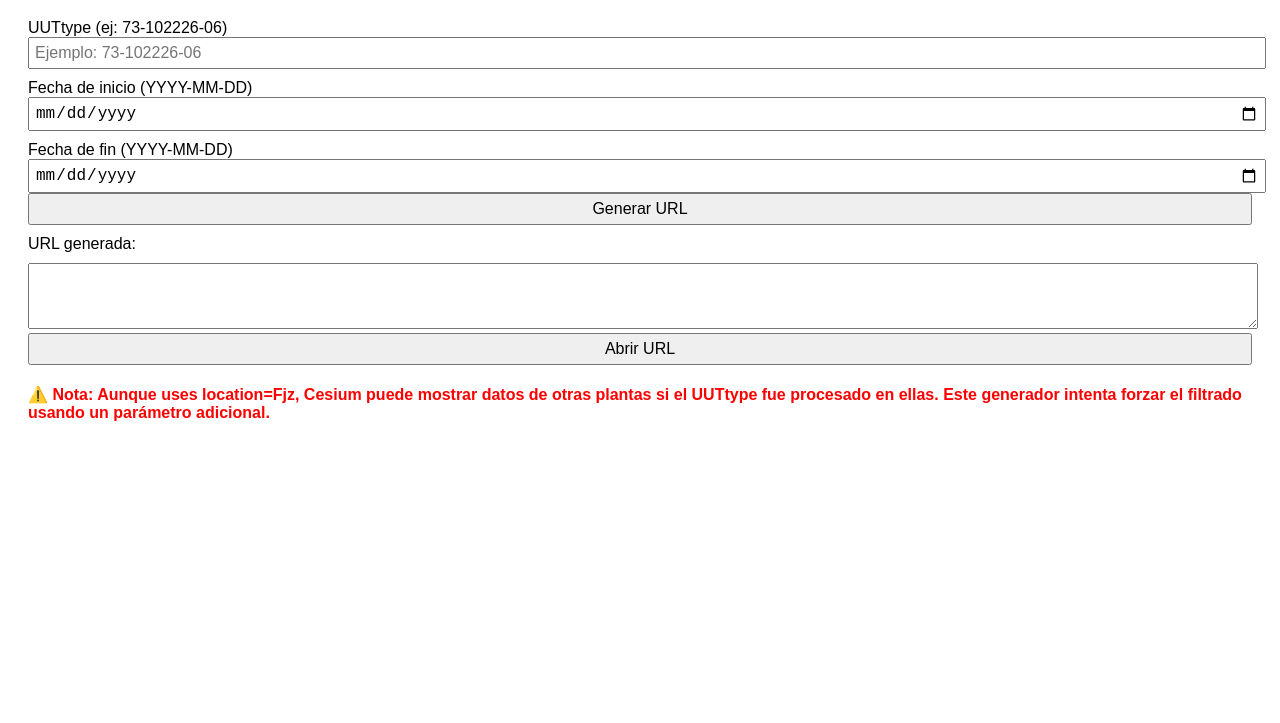
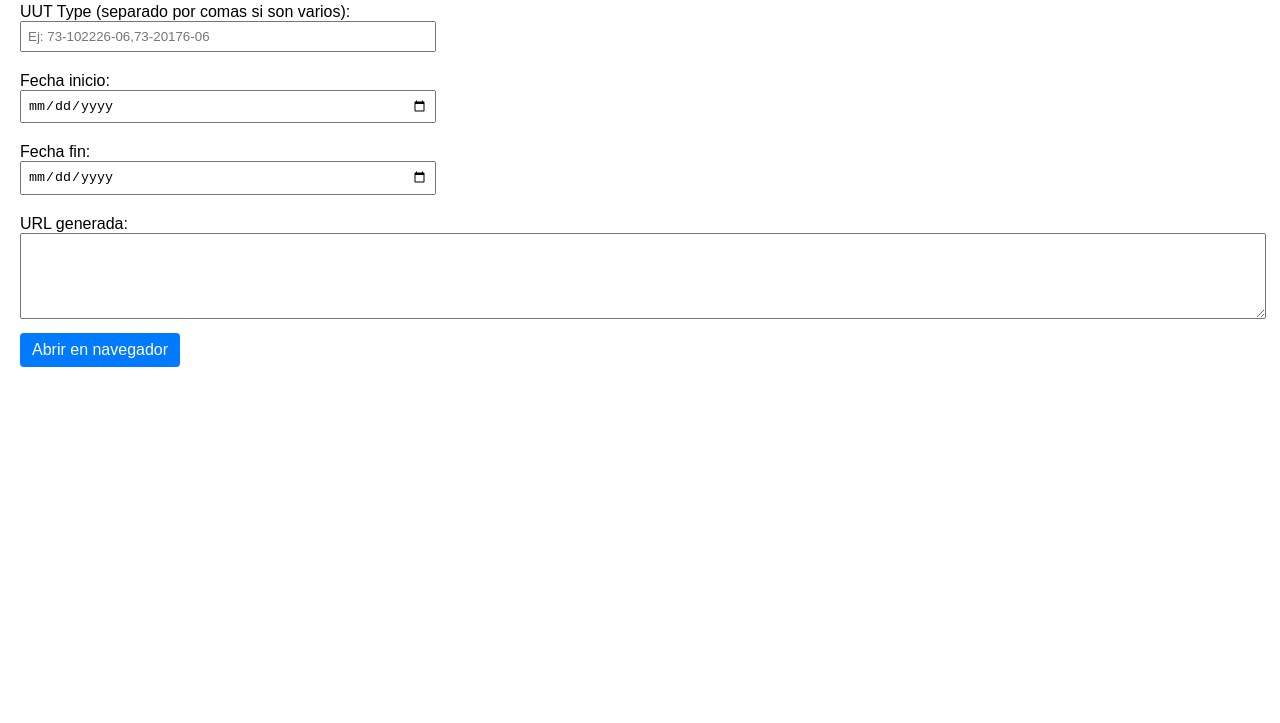
Before and after one commit to carmacorte/URL-to-Cesium, a plain HTML site: page cesium_url_generator_chrome_ios.html in a window 1280 px wide. Shown: the part 77-800 px from the top of the page. Drawn offline with Linux system fonts and the light colour scheme.

Commit message:
Actualizar cesium_url_generator_chrome_ios.html

```diff
--- a/cesium_url_generator_chrome_ios.html
+++ b/cesium_url_generator_chrome_ios.html
@@ -1,65 +1,81 @@
 <!DOCTYPE html>
-<html lang="es">
+<html lang="en">
 <head>
   <meta charset="UTF-8" />
-  <title>Generador de URL para Cesium</title>
+  <meta name="viewport" content="width=device-width, initial-scale=1.0"/>
+  <title>Cesium URL Generator (FJZ only)</title>
   <style>
-    body { font-family: Arial, sans-serif; padding: 20px; }
-    label { display: block; margin-top: 10px; }
-    input, button { font-size: 16px; padding: 5px; width: 100%; }
-    textarea { width: 100%; height: 60px; margin-top: 10px; }
-    .alerta {
-      margin-top: 20px;
-      color: red;
-      font-weight: bold;
+    body {
+      font-family: Arial, sans-serif;
+      margin: 20px;
+    }
+    label {
+      display: block;
+      margin-top: 10px;
+    }
+    input {
+      padding: 6px;
+      width: 100%;
+      max-width: 400px;
+      margin-bottom: 10px;
+    }
+    textarea {
+      width: 100%;
+      height: 80px;
+    }
+    a {
+      display: inline-block;
+      margin-top: 10px;
+      background-color: #007bff;
+      color: white;
+      padding: 8px 12px;
+      text-decoration: none;
+      border-radius: 4px;
     }
   </style>
 </head>
 <body>
-  <h2>Generador de URL para Cesium Lookup</h2>
+  <h1>Generador de URL para Cesium (solo FJZ)</h1>
 
-  <label>UUTtype (ej: 73-102226-06)</label>
-  <input type="text" id="uuttype" placeholder="Ejemplo: 73-102226-06" />
+  <label for="uut">UUT Type (separado por comas si son varios):</label>
+  <input type="text" id="uut" placeholder="Ej: 73-102226-06,73-20176-06"/>
 
-  <label>Fecha de inicio (YYYY-MM-DD)</label>
-  <input type="date" id="startDate" />
+  <label for="fromDate">Fecha inicio:</label>
+  <input type="date" id="fromDate" />
 
-  <label>Fecha de fin (YYYY-MM-DD)</label>
-  <input type="date" id="endDate" />
+  <label for="toDate">Fecha fin:</label>
+  <input type="date" id="toDate" />
 
-  <button onclick="generarURL()">Generar URL</button>
+  <label for="result">URL generada:</label>
+  <textarea id="result" readonly></textarea>
+  <br />
 
-  <label>URL generada:</label>
-  <textarea id="outputURL" readonly></textarea>
-
-  <button onclick="abrirURL()">Abrir URL</button>
-
-  <div class="alerta">
-    ⚠️ Nota: Aunque uses location=Fjz, Cesium puede mostrar datos de otras plantas si el UUTtype fue procesado en ellas. Este generador intenta forzar el filtrado usando un parámetro adicional.
-  </div>
+  <a id="openLink" href="#" target="_blank">Abrir en navegador</a>
 
   <script>
-    function generarURL() {
-      const uut = document.getElementById("uuttype").value.trim();
-      const start = document.getElementById("startDate").value;
-      const end = document.getElementById("endDate").value;
-      if (!uut || !start || !end) {
-        alert("Por favor completa todos los campos.");
-        return;
-      }
+    const uutInput = document.getElementById('uut');
+    const fromDateInput = document.getElementById('fromDate');
+    const toDateInput = document.getElementById('toDate');
+    const resultInput = document.getElementById('result');
+    const openLink = document.getElementById('openLink');
 
-      const url = `https://cesium.cisco.com/apps/PolarisSearch/AdvanceYield?SI=${uut}&uuttype=${uut}&SD=${start}&ED=${end}&datetype=nodate&yieldtype=firstpass&yielddatetype=rectime&location=Fjz&timezone=US%2FMountain`;
-      document.getElementById("outputURL").value = url;
+    function updateURL() {
+      const uut = encodeURIComponent(uutInput.value.trim());
+      const fromDate = fromDateInput.value;
+      const toDate = toDateInput.value;
+
+      // Siempre fuerza la planta a FJZ
+      const location = "Fjz";
+
+      const url = `https://cesium.cisco.com/apps/PolarisSearch/AdvanceYield?SI=${uut}&SD=${fromDate}&ED=${toDate}&datetype=nodate&yieldtype=firstpass&yielddatetype=rectime&location=${location}&timezone=US%2FMountain`;
+
+      resultInput.value = url;
+      openLink.href = url;
     }
 
-    function abrirURL() {
-      const url = document.getElementById("outputURL").value;
-      if (url) {
-        window.open(url, "_blank");
-      } else {
-        alert("Genera primero la URL.");
-      }
-    }
+    uutInput.addEventListener('input', updateURL);
+    fromDateInput.addEventListener('change', updateURL);
+    toDateInput.addEventListener('change', updateURL);
   </script>
 </body>
 </html>
```
